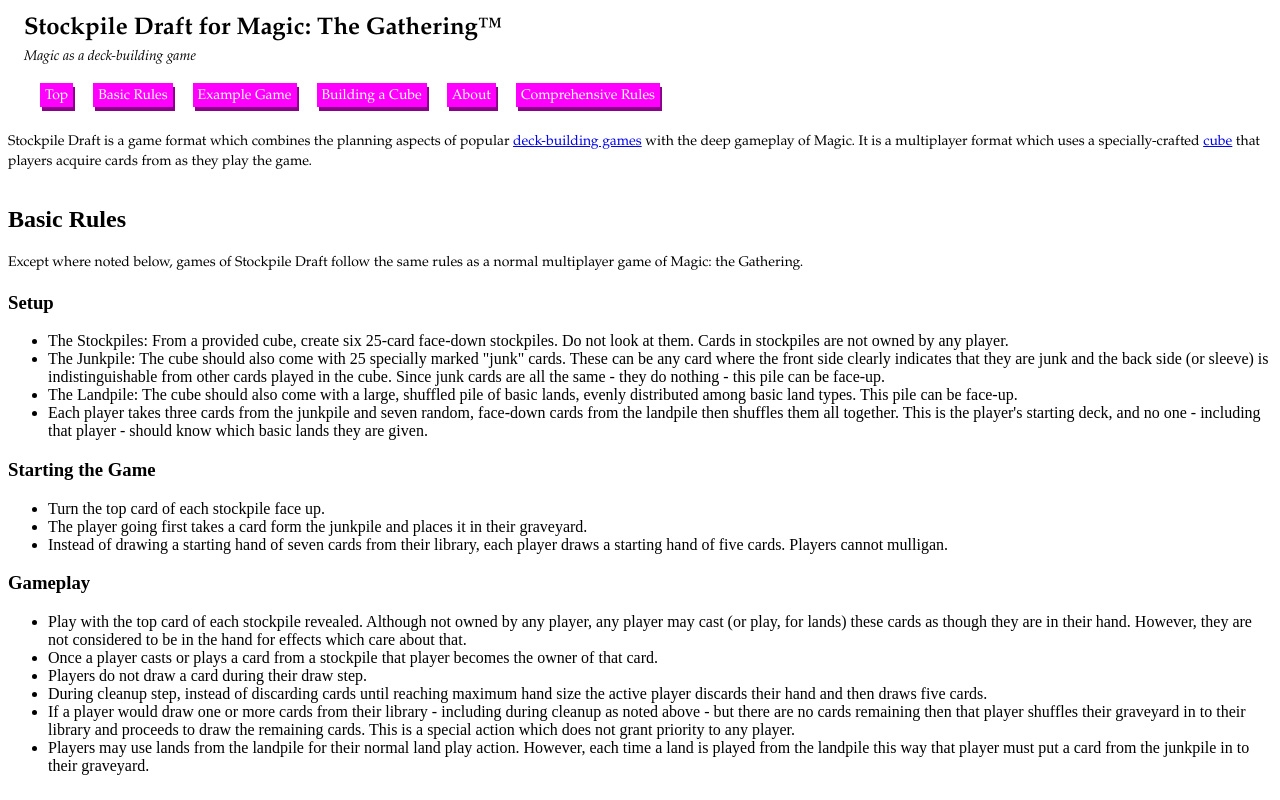
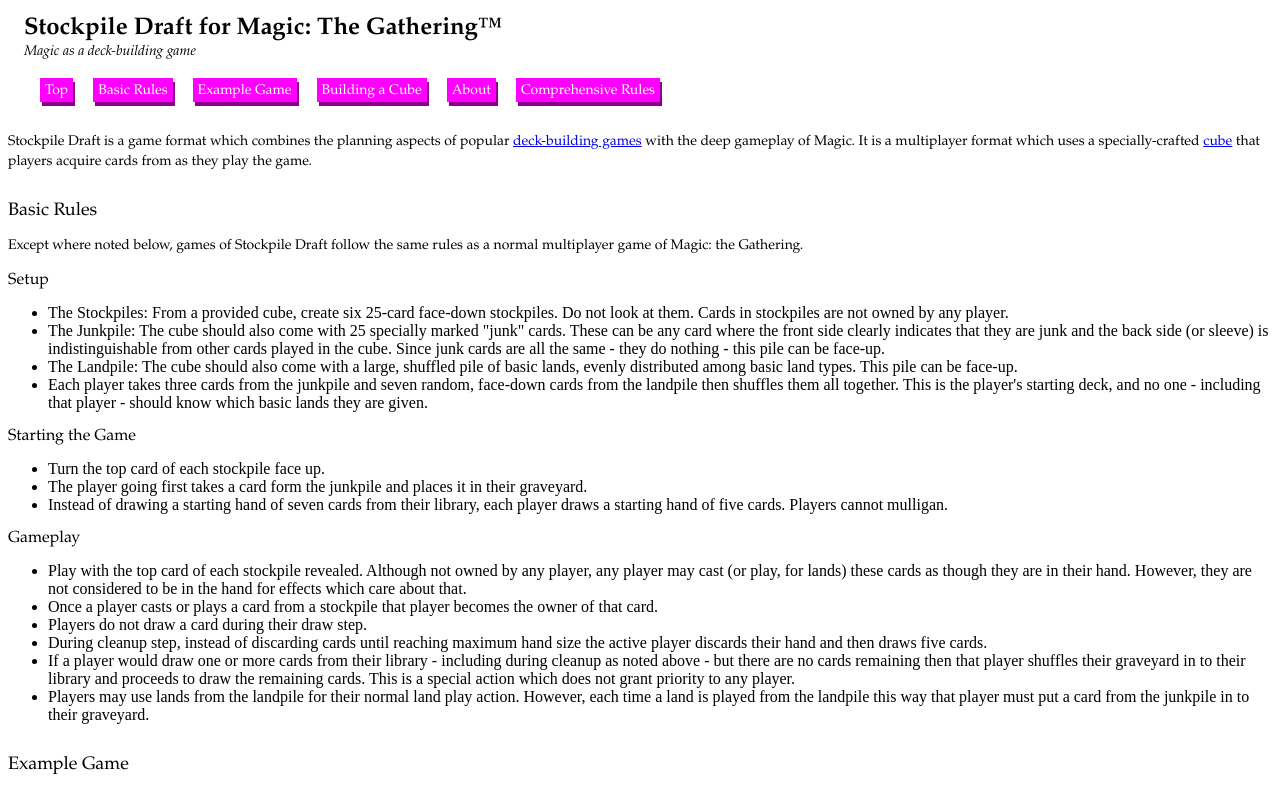
Before and after one commit to zack-hoffmann/stockpile-draft, a plain HTML site: page index.html in a window 1280 px wide. Shown: the top 800 px of the page. Drawn offline with Linux system fonts and the light colour scheme.

Commit message:
Cleaned up headers a little bit

```diff
--- a/theme.css
+++ b/theme.css
@@ -3,8 +3,26 @@ h1 {
 	font-size: 24px;
 	font-style: normal;
 	font-variant: normal;
+	font-weight: bold;
+	line-height: 26.4px;
+}
+
+h2 {
+	font-family: Palatino, "Palatino Linotype", "Palatino LT STD", "Book Antiqua", Georgia, serif;
+	font-size: 18px;
+	font-style: normal;
+	font-variant: normal;
 	font-weight: 500;
-	line-height: 26.4px;
+	line-height: 20px;
+}
+
+h3 {
+	font-family: Palatino, "Palatino Linotype", "Palatino LT STD", "Book Antiqua", Georgia, serif;
+	font-size: 16px;
+	font-style: normal;
+	font-variant: normal;
+	font-weight: 500;
+	line-height: 16px;
 }
 
 p,a {
@@ -14,11 +32,6 @@ p,a {
 	font-variant: normal;
 	font-weight: 400;
 	line-height: 20px;
-}
-
-header.main-header h1 {
-    font-weight: bold;
-    padding-bottom: 5px;
 }
 
 header.main-header p {
```
